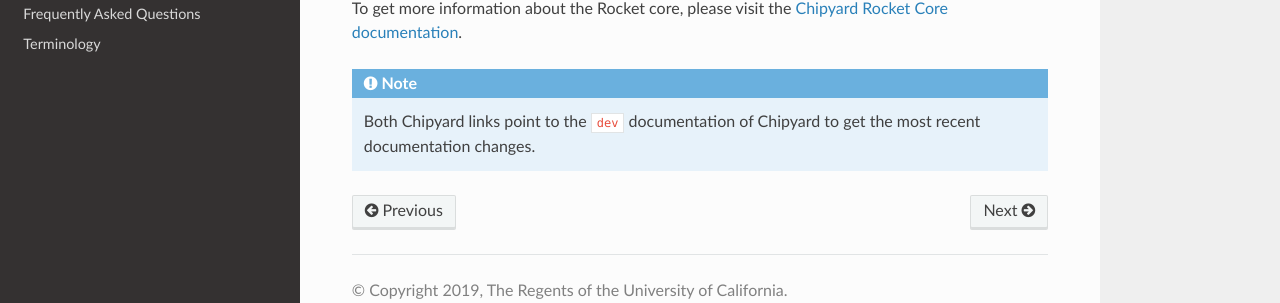
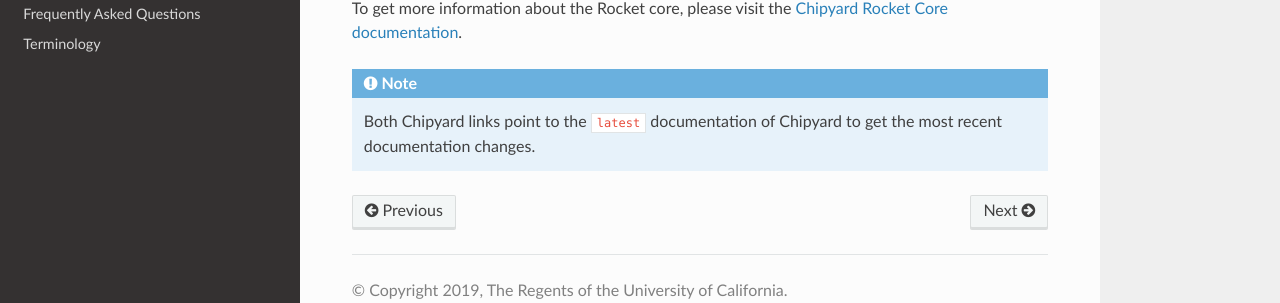
Before and after one commit to riscv-boom/riscv-boom, a Sphinx documentation site: the page built from docs/sections/intro-overview/rocket-chip.rst, in a window 1280 px wide and 1385 px high. Shown: the part 1025-1328 px from the top of the window. Built offline with Sphinx 7.4.7 and the Read the Docs theme 3.1.0, drawn with Linux system fonts in a browser that asks for light colours.

Commit message:
Update rocket-chip.rst

```diff
--- a/docs/sections/intro-overview/rocket-chip.rst
+++ b/docs/sections/intro-overview/rocket-chip.rst
@@ -15,7 +15,7 @@
 BOOM uses the Rocket Chip infrastructure to instantiate it's core/tile complex (tile is a core, L1D/I$, and PTW) instead of a
 Rocket tile.
 
-To get more information, please visit the `Chipyard Rocket Chip documentation <https://chipyard.readthedocs.io/en/dev/Generators/Rocket-Chip.html>`__.
+To get more information, please visit the `Chipyard Rocket Chip documentation <https://chipyard.readthedocs.io/en/latest/Generators/Rocket-Chip.html>`__.
 
 The Rocket Core - a Library of Processor Components!
 ----------------------------------------------------
@@ -27,6 +27,6 @@
 more. Throughout this document you will find references to these
 Rocket components and descriptions on how they fit into BOOM.
 
-To get more information about the Rocket core, please visit the `Chipyard Rocket Core documentation <https://chipyard.readthedocs.io/en/dev/Generators/Rocket.html>`__.
+To get more information about the Rocket core, please visit the `Chipyard Rocket Core documentation <https://chipyard.readthedocs.io/en/latest/Generators/Rocket.html>`__.
 
-.. Note:: Both Chipyard links point to the ``dev`` documentation of Chipyard to get the most recent documentation changes.
+.. Note:: Both Chipyard links point to the ``latest`` documentation of Chipyard to get the most recent documentation changes.
```
